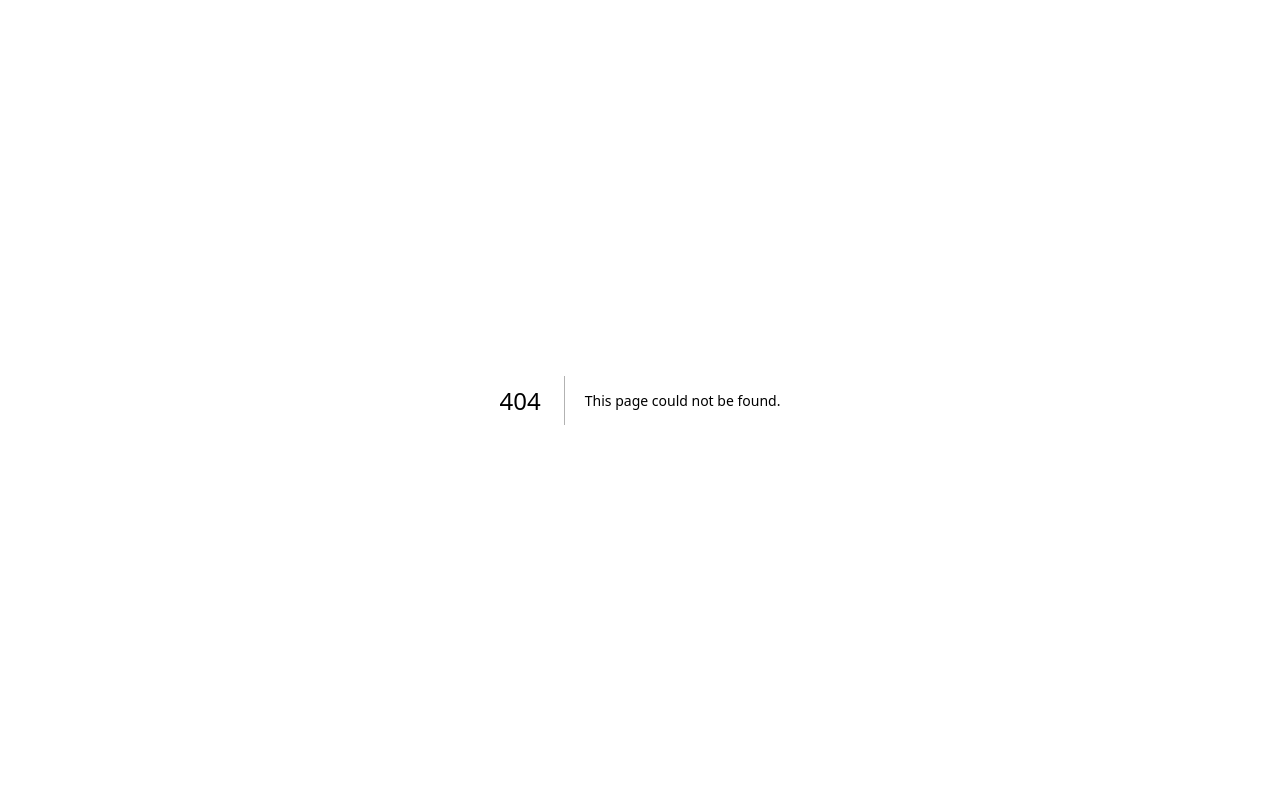
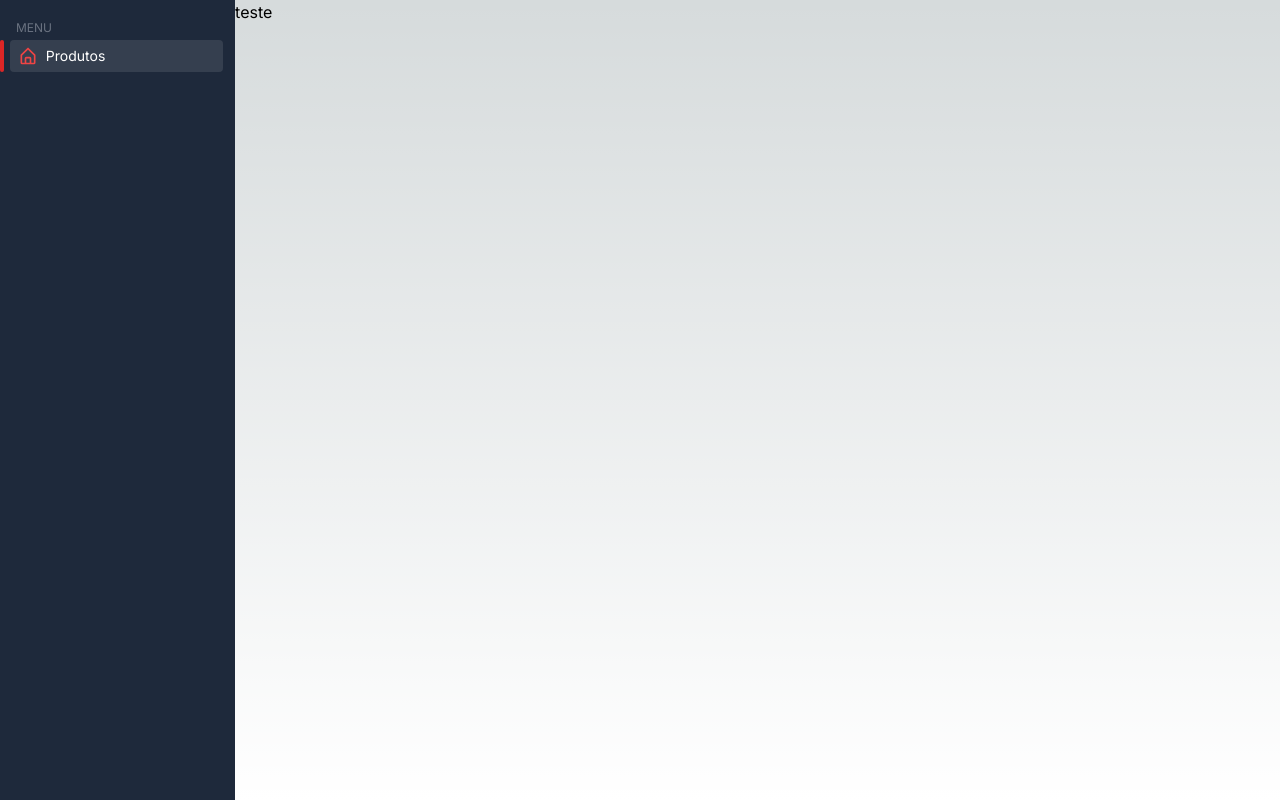
Before and after one commit to JohannesAlves/cursos-beta, a Next.js app: page /categorys in a window 1280 px wide. Before the commit this address had no page. Built offline with nearby package versions, Linux system fonts and the light colour scheme.

Commit message:
refactor: sidebar to all project

```diff
--- /dev/null
+++ b/src/app/api/get-categorys/route.ts
@@ -0,0 +1,10 @@
+import { PrismaClient } from '@prisma/client';
+import { NextResponse } from 'next/server';
+
+const prisma = new PrismaClient();
+
+export async function GET() {
+  const categorys = await prisma.category.findMany();
+
+  return NextResponse.json(categorys);
+}
--- /dev/null
+++ b/src/app/categorys/page.tsx
@@ -0,0 +1,3 @@
+export default function Categorys() {
+  return <h1>teste</h1>;
+}
--- a/src/app/layout.tsx
+++ b/src/app/layout.tsx
@@ -1,6 +1,7 @@
 import type { Metadata } from 'next';
 import { Inter } from 'next/font/google';
 import './globals.css';
+import { Sidebar } from '@/components/Sidebar';
 
 const inter = Inter({ subsets: ['latin'] });
 
@@ -16,7 +17,12 @@ export default function RootLayout({
 }>) {
   return (
     <html lang="en">
-      <body className={inter.className}>{children}</body>
+      <body className={`${inter.className} flex items-start justify-between`}>
+        <Sidebar />
+        <main className="grid w-full h-full ">
+          <div className="">{children}</div>
+        </main>
+      </body>
     </html>
   );
 }
--- a/src/templates/Home/index.tsx
+++ b/src/templates/Home/index.tsx
@@ -22,8 +22,6 @@ export const HomeTemplate = () => {
 
   return (
     <main className="flex">
-      <Sidebar />
-
       <div className="flex flex-col items-center justify-center w-full bg-gradient-to-r from-slate-500 to-slate-800 p-5">
         <div className="flex gap-2">
           <button className="text-gray-400 border-2 px-6 py-1 border-gray-700 rounded-lg hover:text-red-500 transition-all">
```
Also changed, not shown: src/templates/Categorys/index.tsx (added).
